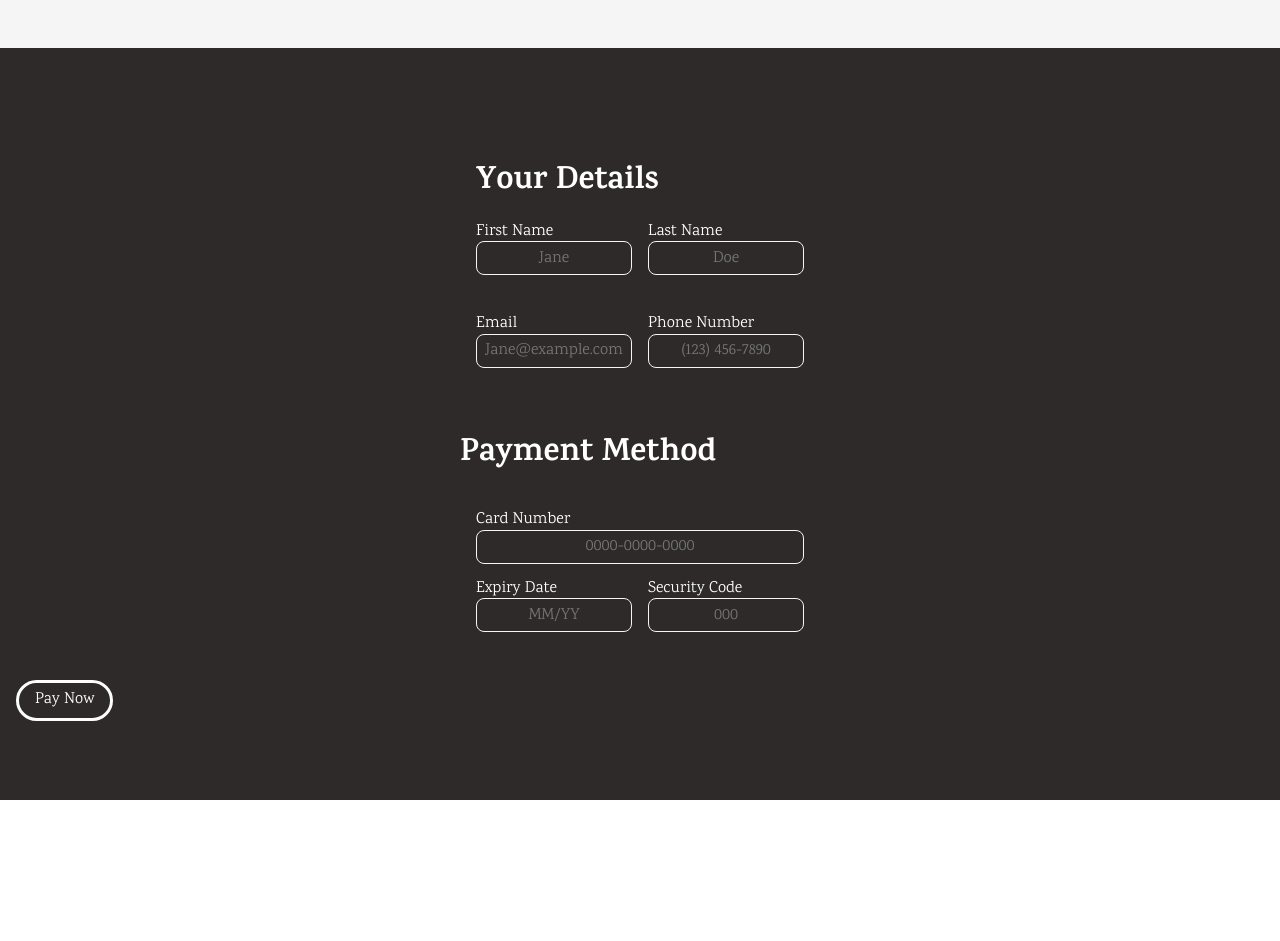
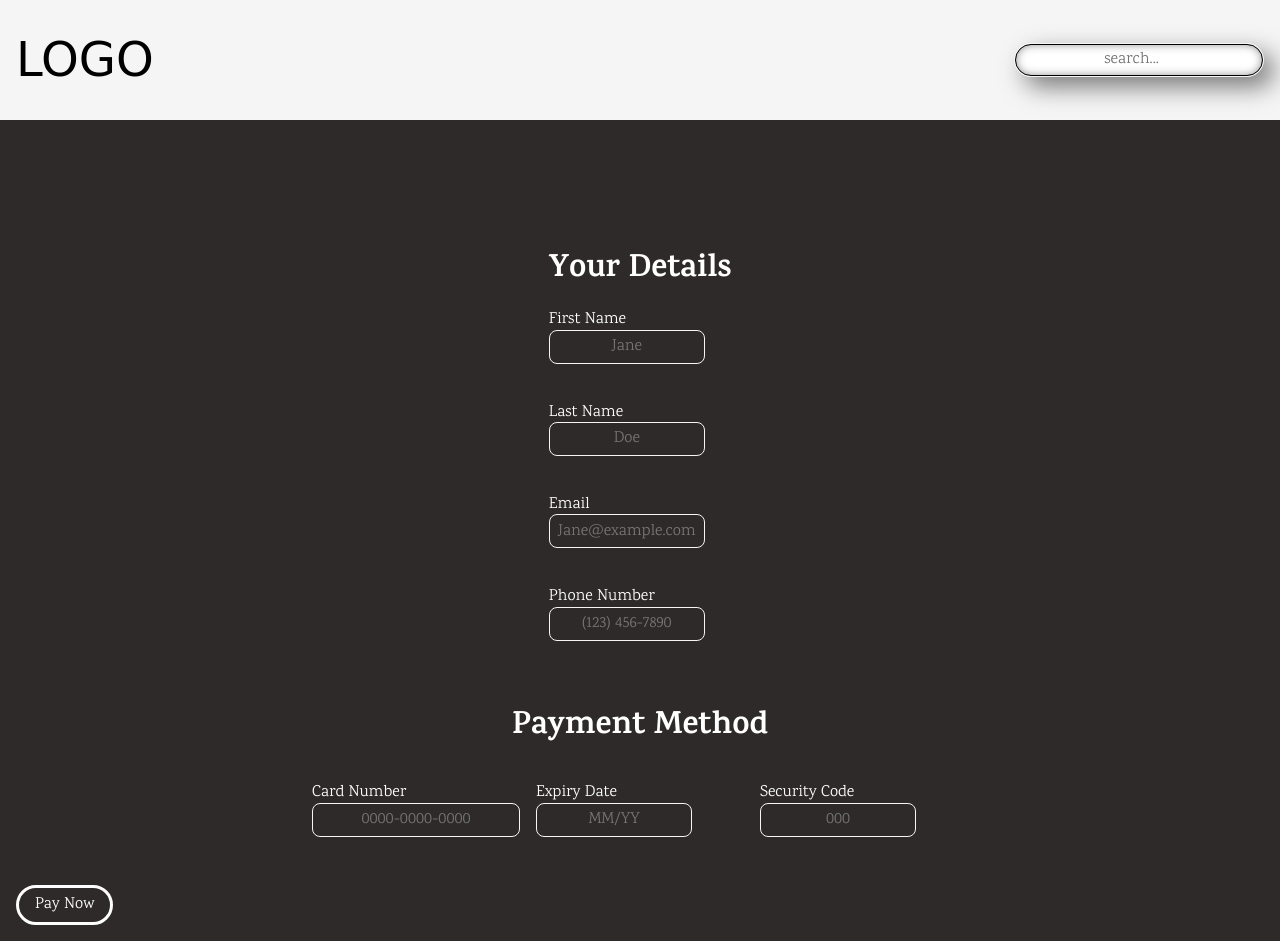
Before and after one commit to Chukeze/Form-U-Later, a plain HTML site: page assests/components/Payment/payment.html in a window 1280 px wide. Before the commit the page ends 800 px from the top, so only its background shows below. Drawn offline with Linux system fonts and the light colour scheme; a web font is replaced by a local one.

Commit message:
Fix styling issues

```diff
--- a/assests/components/Payment/payment.css
+++ b/assests/components/Payment/payment.css
@@ -1,4 +1,4 @@
-@import url('https://fonts.googleapis.com/css2?family=Karma:wght@300;400;500;600;700&display=swap');
+@import url('https://fonts.googleapis.com/css2?family=Karma:wght@300;400;500;600;700&family=Kavoon&display=swap');
 :root{
     --header-color: rgba(245, 245, 245, 1);
     --bg-color: rgba(45,42,41,1);
@@ -17,14 +17,19 @@
 html,body{
     margin: 0;
     padding: 0;
+
 }
 
 body{
-    height: 100vh;
-    width: 100vw;
+    /* --padding: 2rem;
+    min-height: calc(100vh - (var(--padding) * 2)); */
     display: grid;
-    grid-template-rows: auto 1fr;
+    grid-template-columns: 1fr;
+    grid-template-rows: auto auto;
     font-family: var(--font-family);
+    /* min-height: 100vh;
+    min-width: 100vh; */
+    overflow-x: hidden;
 }
 
 .padding-block{
@@ -33,17 +38,54 @@ body{
 
 header{
     background-color: var(--header-color);
-    height: var(--header);
+
+    display: flex;
+    flex-direction: row;
+    justify-content: space-between;
+    align-items: center;
+    padding-left: 1rem;
+    padding-right: 1rem;
+    column-gap: 1rem;
+}
+
+.menu{
+    margin-left: 3rem;
+}
+.menu img{
+    height: 1rem;
+    width: 1rem;
+}
+
+.logo{
+    order: 3;
+}
+.logo > h1{
+    font-family: 'Kavoon', cursive;
+    font-weight: var(--font-weight);
+    font-size: 3rem;
+}
+
+input[type="search"]{
+    background-color: white;
+    border-radius: 40px;
+    outline: 1px solid black;
+    width: 250px;
+    filter: drop-shadow(10px 10px .75rem rgba(0,0,0,.5)) ;
+    box-shadow: inset 0 0 10px rgba(0,0,0,.5);
 }
 
 main{
     background-color: var(--bg-color);
-    height: var(--dimension);
+    /* height: clamp(100vh, calc( 12rem + var(--dimension)), 100%); */
+    padding-top: 5rem;
 }
 
 section{
     height: 100%;
     width: 100%;
+    display: flex;
+    justify-content: center;
+    align-items: center;
 }
 
 .wrapper{
@@ -84,7 +126,6 @@ label{
     display: grid;
     grid-template-columns: repeat(2, 1fr);
     gap: 1rem;
-
     padding: 1rem 1rem;
 }
 #card{
@@ -108,6 +149,11 @@ input{
     text-align: center;
     color: var(--text-color);
 }
+input:focus{
+    border: .25rem black solid;
+}
+
+
 
 button{
     padding: .5rem 1rem;
@@ -119,3 +165,48 @@ button{
 
     align-self: flex-start;
 }
+
+@media(min-width: 768px) {
+
+    .menu{
+        display: none;
+    }
+
+    .logo{
+        order: 1;
+    }
+
+    .searchbar-container{
+        order: 3;
+    }
+
+    .container:first-child > div:first-of-type{
+        grid-template-columns: 1fr;
+        grid-template-rows: repeat(4,1fr);
+        row-gap: 2.5rem;
+    }
+
+    .container:has(.payment ) > div {
+        display: grid;
+        grid-template-columns: repeat(3, 1fr);
+        gap: 1rem;
+        padding: 1rem 1rem;
+    }
+
+    #card{
+        grid-column: 1;
+        width: 100%;
+    }
+
+    #pay_method{
+        text-align: center;
+    }
+
+    input{
+        width: 156px;
+        height: 34px;
+        border: 1px solid rgba(245, 245, 245, 1);
+        text-align: center;
+        color: var(--text-color);
+    }
+}
--- a/assests/components/Payment/payment.html
+++ b/assests/components/Payment/payment.html
@@ -10,8 +10,16 @@
 </head>
 <body>
     <header>
-    <div class="logo"></div>
-    <div class="searchbar-container"><input type="search" class="searchbar"></div>
+        <div class="menu">
+            <img src="../../images/menu.png" alt="menu">
+        </div>
+        <div class="logo">
+            <h1>LOGO</h1>
+        </div>
+        <div class="searchbar-container">
+            <input type="search" class="searchbar" placeholder="search..."/>
+        </div>
+
     </header>
     <main>
         <section>
@@ -19,26 +27,26 @@
                 <div class="container">
                     <h1>Your Details</h1>
                     <div>
-                    <div class="personal"><label for="first-name">First Name</label><input type="text" id="first-name" placeholder="Jane"></div>
-                    <div class="personal"><label for="last-name">Last Name</label><input type="text" id="last-name" placeholder="Doe"></div>
-                    <div class="personal"><label for="email">Email</label><input type="email" id="email" placeholder="Jane@example.com"></div>
-                    <div class="personal"><label for="phone">Phone Number</label><input type="tel" id="phone" placeholder="(123) 456-7890"></div>
+                        <div class="personal"><label for="first-name">First Name</label><input type="text" id="first-name" placeholder="Jane"/></div>
+                        <div class="personal"><label for="last-name">Last Name</label><input type="text" id="last-name" placeholder="Doe"/></div>
+                        <div class="personal"><label for="email">Email</label><input type="email" id="email" placeholder="Jane@example.com"/></div>
+                        <div class="personal"><label for="phone">Phone Number</label><input type="tel" id="phone" placeholder="(123) 456-7890"/></div>
                     </div>
                 </div>
                 <div class="container">
-                <h1>Payment Method</h1>
+                    <h1 id="pay_method">Payment Method</h1>
                     <div>
                         <div class="payment" id="card">
                             <label for="">Card Number</label>
-                        <input type="text" placeholder="0000-0000-0000">
+                            <input type="text" placeholder="0000-0000-0000"/>
                         </div>
                         <div class="payment">
                             <label for="">Expiry Date</label>
-                        <input type="text" placeholder="MM/YY">
+                            <input type="text" placeholder="MM/YY"/>
                         </div>
                         <div class="payment">
                             <label for="">Security Code</label>
-                        <input type="text" placeholder="000">
+                            <input type="text" placeholder="000"/>
                         </div>
                     </div>
                 </div>
```
Also changed, not shown: assests/images/menu.png (added). Lines whose indentation alone changed are shown as unchanged.
